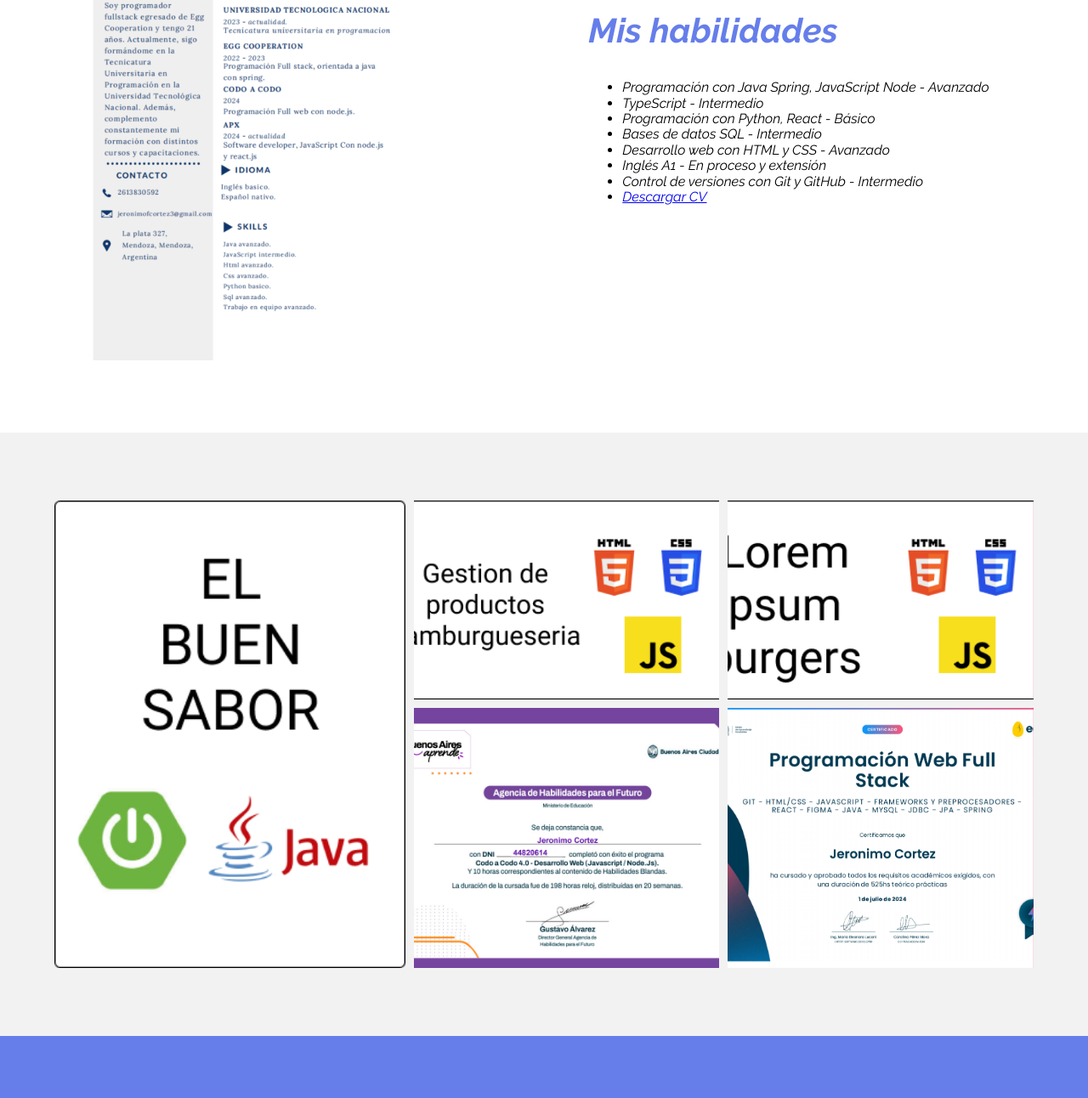
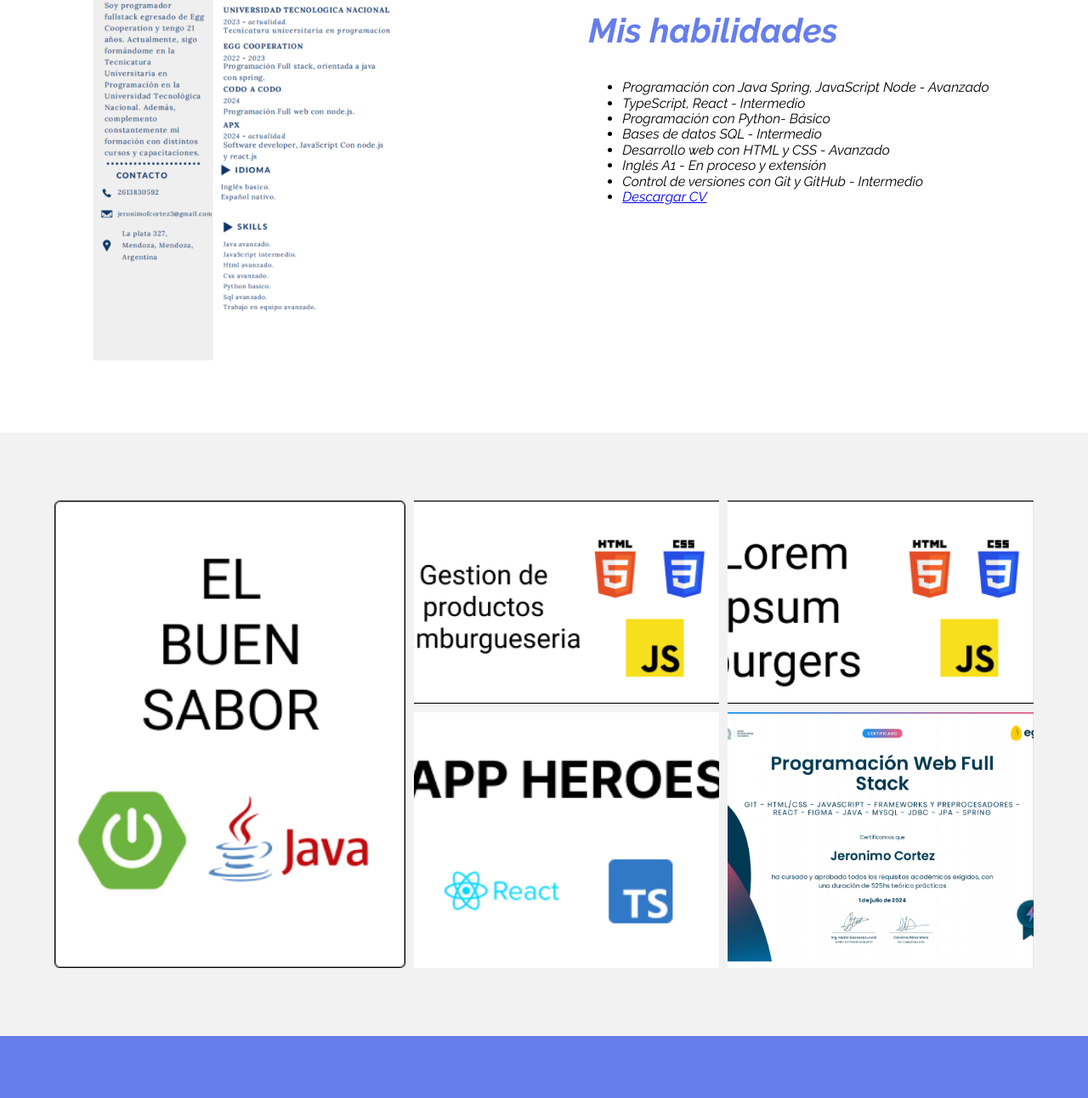
Before and after one commit to JeronimoCortez/Portfolio1, a plain HTML site: page index.html in a window 1280 px wide. Shown: the part 1848-3140 px from the top of the page at 85% size. Drawn offline with Linux system fonts and the light colour scheme.

Commit message:
Nuevo proyecto Heroes App

```diff
--- a/index.html
+++ b/index.html
@@ -64,8 +64,8 @@
                 <h2 class="subtitle">Mis habilidades</h2>
                 <ul>
                     <li>Programación con Java Spring, JavaScript Node - Avanzado</li>
-                    <li>TypeScript - Intermedio</li>
-                    <li>Programación con Python, React - Básico</li>
+                    <li>TypeScript, React - Intermedio</li>
+                    <li>Programación con Python- Básico</li>
                     <li>Bases de datos SQL - Intermedio</li>
                     <li>Desarrollo web con HTML y CSS - Avanzado</li>
                     <li>Inglés A1 - En proceso y extensión</li>
@@ -80,7 +80,7 @@
             <div class="container">
                 <div class="projects__grid">
                     <article class="projects__item">
-                        <img src="assets/certificadoEgg.png" alt="ICertfificado egg cooperation" class="projects__img">
+                        <img src="assets/certificadoEgg.png" alt="Certfificado egg cooperation" class="projects__img">
                         <a href="./assets/certificadoEggJeronimoCortez.pdf" download="">
                             <div class="projects__hover">
                                 <h2 class="projects__title">Certificado egg cooperation</h2>
@@ -90,10 +90,10 @@
                     </article>
 
                     <article class="projects__item">
-                        <img src="assets/certificadoCodoACodo.png" alt="Certificado codo a codo" class="projects__img">
-                        <a href="assets/certificadoCodoACodo.png" download>
+                        <img src="assets/appHeroes.png" alt="Imagen app heroes" class="projects__img">
+                        <a href="https://github.com/JeronimoCortez/HeroesApp.git" target="_blank">
                             <div class="projects__hover">
-                                <h2 class="projects__title">Certificado codo a codo</h2>
+                                <h2 class="projects__title">App Heroes</h2>
                                 <i class="far fa-file-alt projects__icon"></i>
                             </div>
                         </a>
```
Also changed, not shown: assets/appHeroes.png (added), assets/certificadoCodoACodo.png (deleted).
